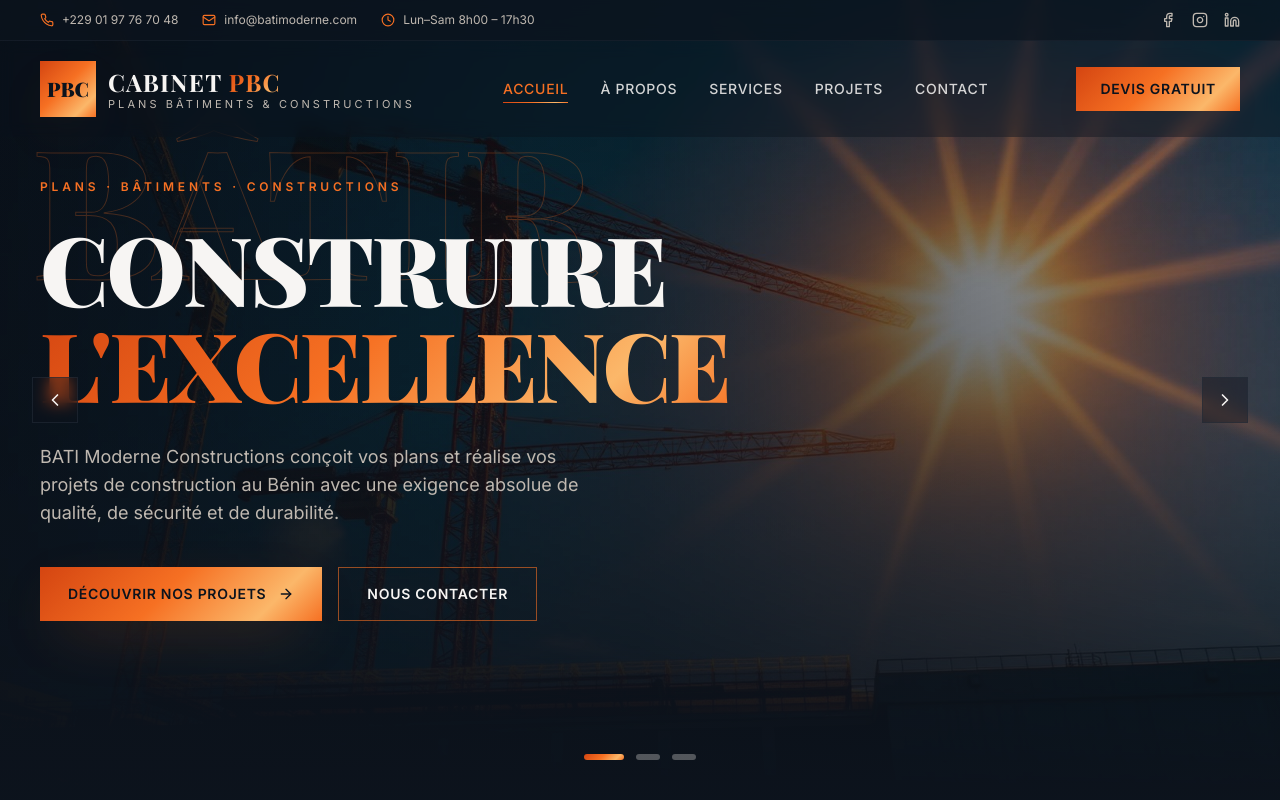
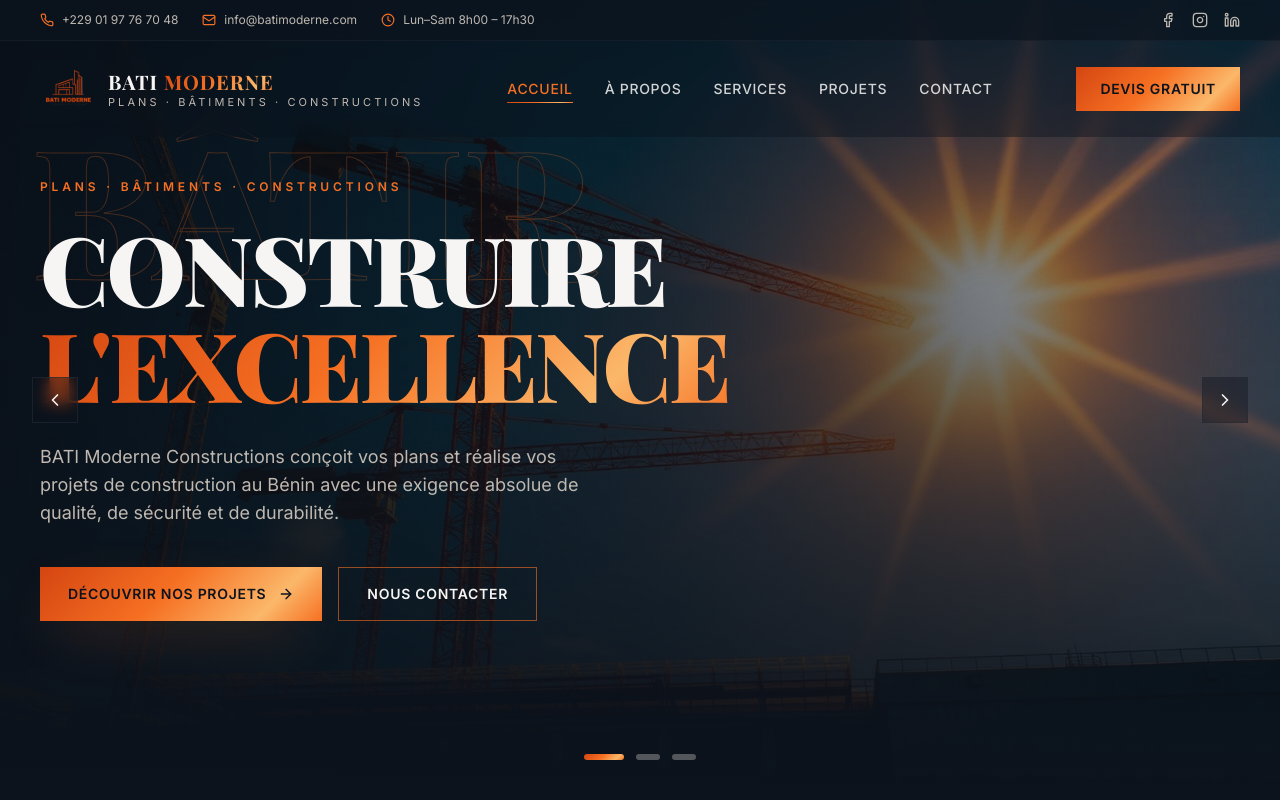
Before and after one commit to amta-repo/cabinet-pbc, a React (Vite) app: page / in a window 1280 px wide. Shown: the top 800 px of the page. Built offline with nearby package versions, Linux system fonts and the light colour scheme.

Commit message:
Changes
Co-authored-by: oladimejiala <41452971+oladimejiala@users.noreply.github.com>

```diff
--- a/src/components/site/Header.tsx
+++ b/src/components/site/Header.tsx
@@ -1,6 +1,7 @@
 import { useEffect, useState } from "react";
 import { Link, NavLink } from "react-router-dom";
 import { Menu, X, Phone, Mail, Clock, Facebook, Instagram, Linkedin } from "lucide-react";
+import logo from "@/assets/bati-logo.png";
 
 const navItems = [
   { label: "Accueil", to: "/" },
@@ -12,15 +13,13 @@ const navItems = [
 
 const BrandMark = () => (
   <Link to="/" className="flex items-center gap-3" aria-label="BATI Moderne Constructions — Accueil">
-    <div className="flex h-12 w-12 flex-none items-center justify-center rounded-sm bg-gradient-gold text-primary-foreground shadow-gold md:h-14 md:w-14">
-      <span className="font-display text-lg font-black md:text-xl">PBC</span>
-    </div>
+    <img src={logo} alt="BATI Moderne Constructions" width={56} height={56} className="h-12 w-12 flex-none object-contain md:h-14 md:w-14" />
     <div className="leading-tight">
-      <div className="font-display text-xl font-bold tracking-wider text-foreground md:text-2xl">
-        CABINET <span className="text-gradient-gold">PBC</span>
+      <div className="font-display text-lg font-bold tracking-wider text-foreground md:text-xl">
+        BATI <span className="text-gradient-gold">MODERNE</span>
       </div>
       <div className="text-[10px] uppercase tracking-[0.28em] text-muted-foreground md:text-[11px]">
-        Plans Bâtiments &amp; Constructions
+        Plans · Bâtiments · Constructions
       </div>
     </div>
   </Link>
```
